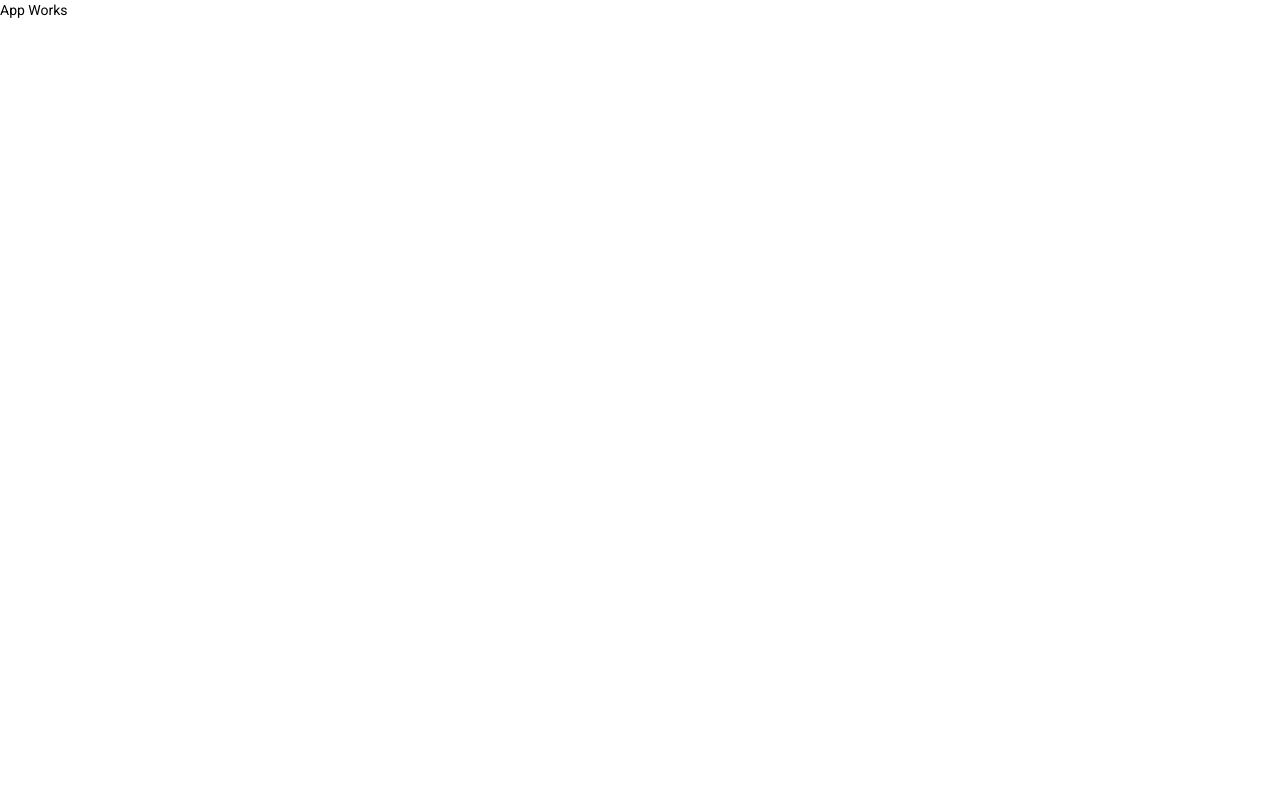
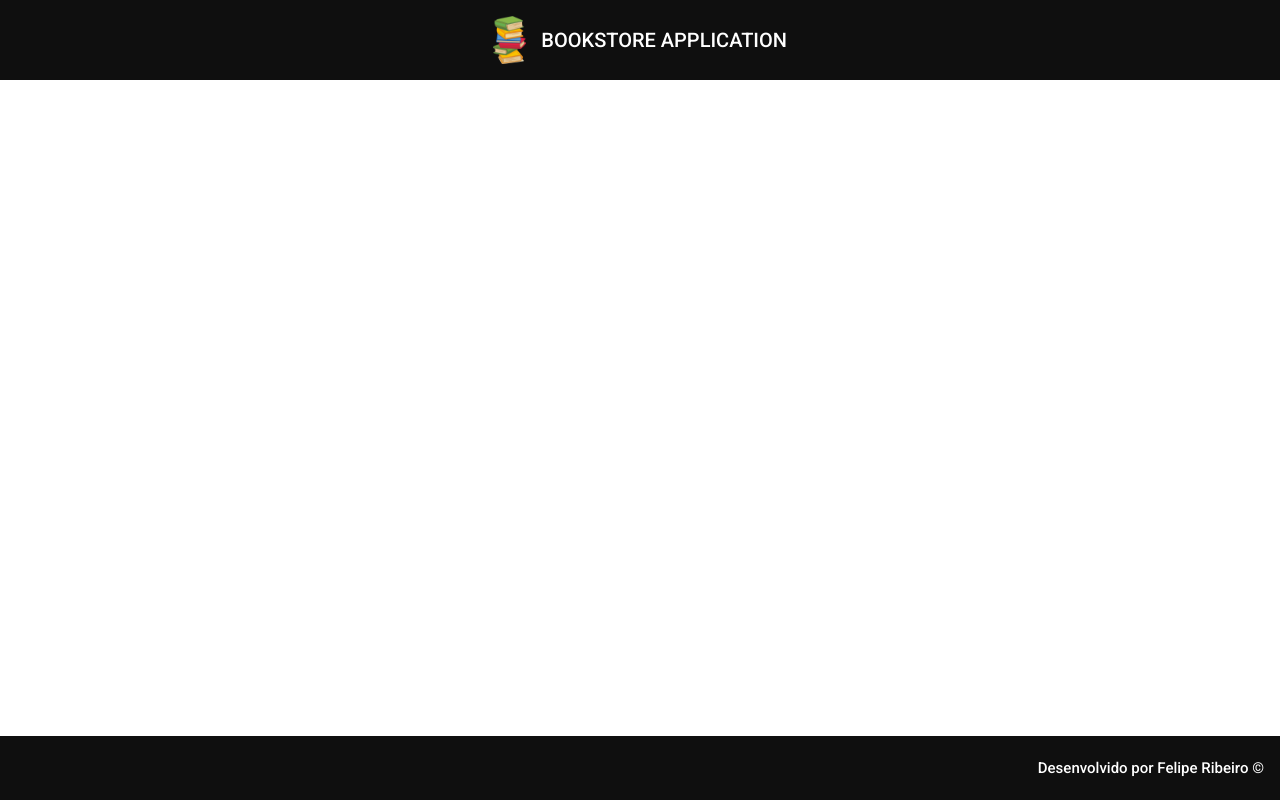
Before and after one commit to feliperb12/Front-End-BookStore, an Angular app: page / in a window 1280 px wide. Built offline with nearby package versions, Linux system fonts and the light colour scheme.

Commit message:
Criando footer e header

```diff
--- a/src/app/app.component.html
+++ b/src/app/app.component.html
@@ -1 +1,2 @@
-<p>App Works</p>
+<app-header></app-header>
+<app-footer></app-footer>
--- /dev/null
+++ b/src/app/components/template/footer/footer.component.css
@@ -0,0 +1,8 @@
+.footer {
+    background-color:  #0f0f0f;
+    color: white;
+    position: fixed;
+    bottom: 0;
+    justify-content: flex-end;
+    font-size: 15px;
+}
--- /dev/null
+++ b/src/app/components/template/footer/footer.component.html
@@ -0,0 +1,8 @@
+<mat-toolbar class="footer">
+
+    <span>
+        Desenvolvido por Felipe Ribeiro ©
+
+    </span>
+
+</mat-toolbar>
--- /dev/null
+++ b/src/app/components/template/footer/footer.component.ts
@@ -0,0 +1,15 @@
+import { Component, OnInit } from '@angular/core';
+
+@Component({
+  selector: 'app-footer',
+  templateUrl: 'footer.component.html',
+  styleUrls: ['./footer.component.css']
+})
+export class FooterComponent implements OnInit {
+
+  constructor() { }
+
+  ngOnInit(): void {
+  }
+
+}
--- /dev/null
+++ b/src/app/components/template/header/header.component.css
@@ -0,0 +1,26 @@
+img{
+    height: 3rem;
+}
+
+.header{
+    background-color:  #0f0f0f;
+}
+
+.titulo{
+    color: white;
+}
+
+.header{
+    justify-content: center;
+    height: 10%;
+}
+
+span {
+    display: flex;
+    align-items: center;
+}
+
+h1 {
+    font-size: 20px;
+    padding-left: 15px;
+}
--- /dev/null
+++ b/src/app/components/template/header/header.component.html
@@ -0,0 +1,8 @@
+<mat-toolbar class="header">
+    <span>
+        <img src="assets/img/book1.png" alt=" ">
+    </span>
+    <span class="titulo">
+        <h1>BOOKSTORE APPLICATION</h1>
+    </span>
+</mat-toolbar>
--- /dev/null
+++ b/src/app/components/template/header/header.component.ts
@@ -0,0 +1,15 @@
+import { Component, OnInit } from '@angular/core';
+
+@Component({
+  selector: 'app-header',
+  templateUrl : './header.component.html',
+  styleUrls: ['./header.component.css']
+})
+export class HeaderComponent implements OnInit {
+
+  constructor() { }
+
+  ngOnInit(): void {
+  }
+
+}
```
Also changed, not shown: src/app/app.module.ts (+8 -2 lines), src/assets/img/book1.png (added).
